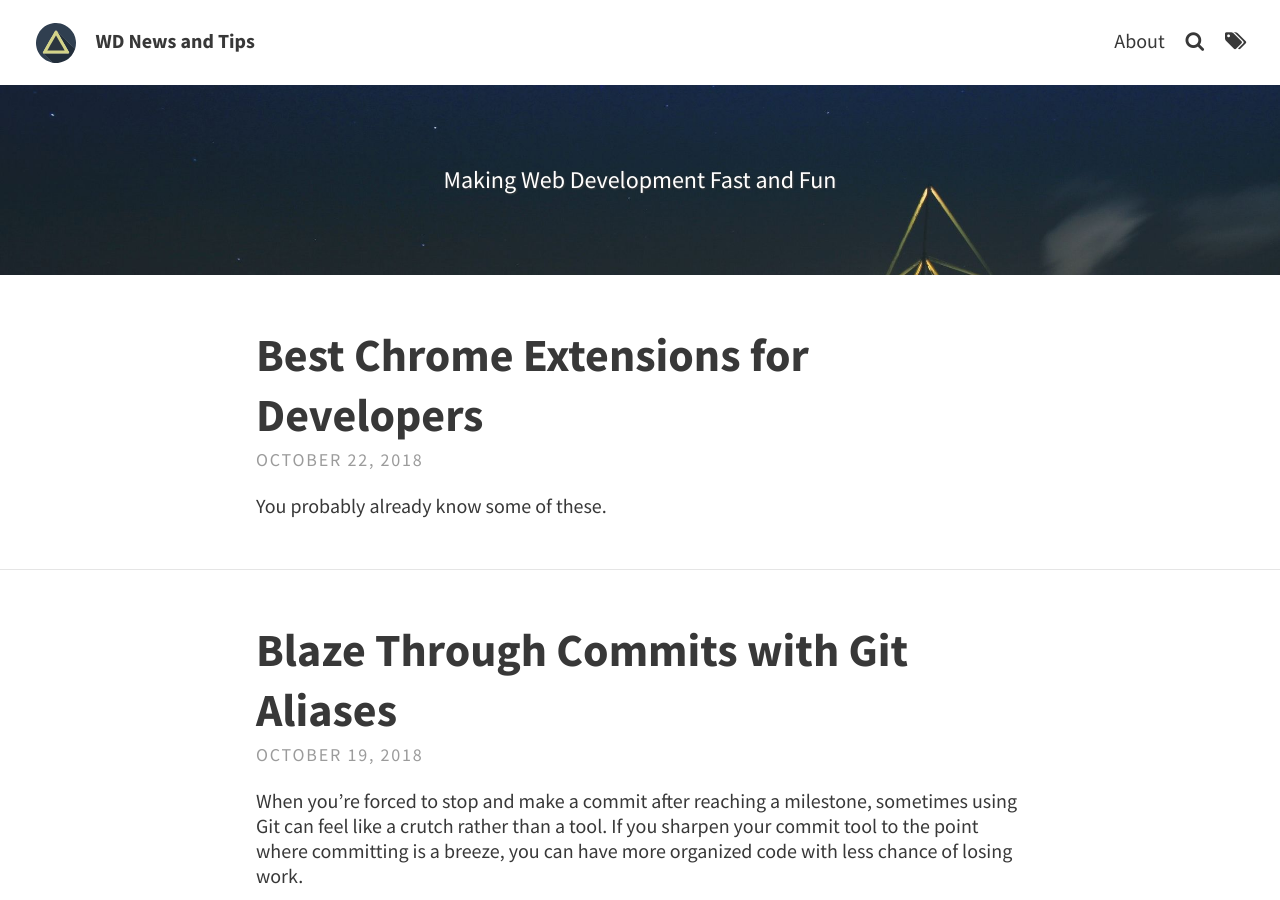
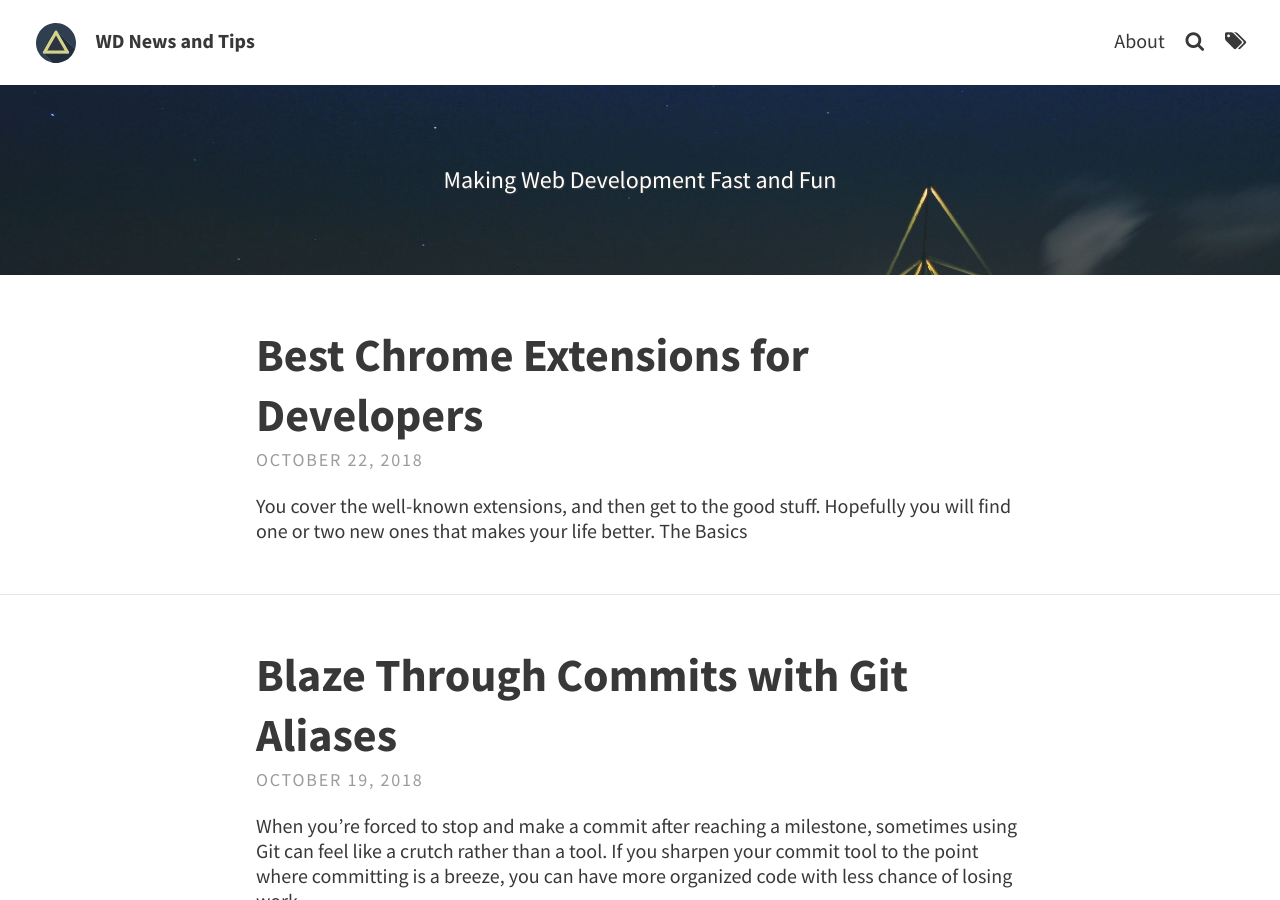
Before and after one commit to celtic426/blog, a Jekyll site: the page built from index.html, in a window 1280 px wide and 900 px high. Built offline with Jekyll 4.4.1, drawn with Linux system fonts in a browser that asks for light colours; the list of posts is cut into pages by our own code; comment, search, counter and statistics services are not loaded.

Commit message:
Edit opening line - cover well known first

```diff
--- a/_posts/2018-10-22-chrome-extensions.md
+++ b/_posts/2018-10-22-chrome-extensions.md
@@ -4,8 +4,7 @@ title: "Best Chrome Extensions for Developers"
 tags: [Google Chrome, extensions, productivity tools]
 ---
 
-You probably already know some of these.
-
+You cover the well-known extensions, and then get to the good stuff. Hopefully you will find one or two new ones that makes your life better.
 ## The Basics
 
 If you work with APIs, you probably already have JSON Formatter, to make JSON into a readbale format.
@@ -25,7 +24,7 @@ Simply right-click to open a link in a new tab.
 
 #### Session Buddy
 
-Description
+Scenario: You have 20 tabs open researching a new project.
 
 <img src="https://i.imgur.com/5HsLW1M.png">
 
```
